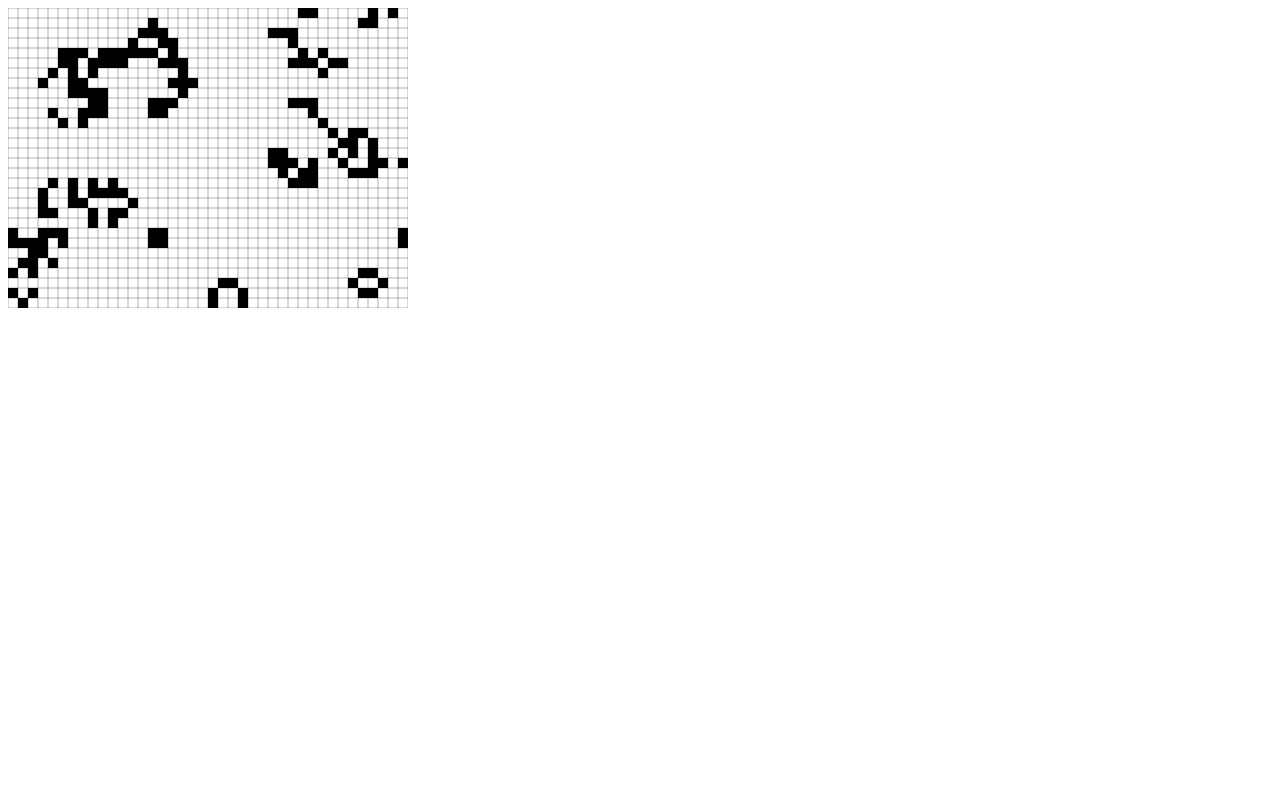
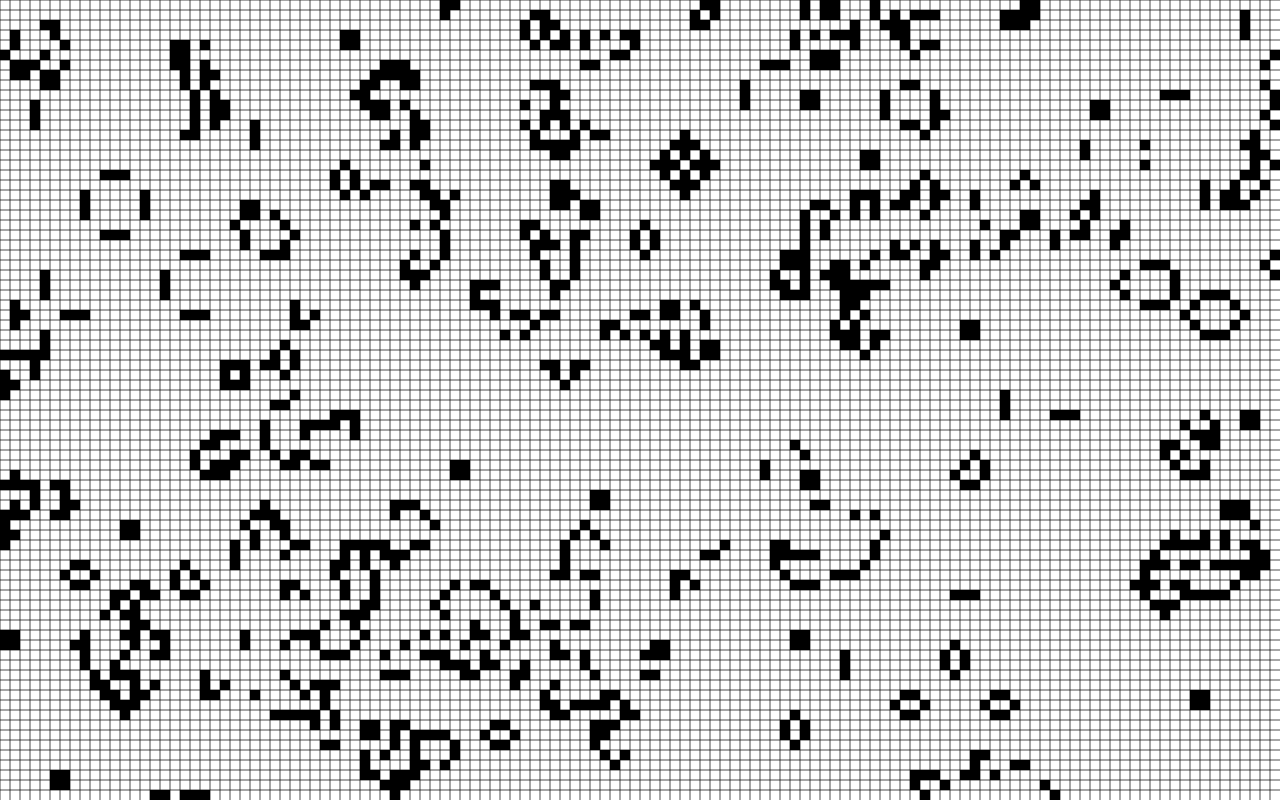
Before and after one commit to NekitCorp/game-of-life, a plain HTML site: page index.html in a window 1280 px wide. Drawn offline with Linux system fonts and the light colour scheme.

Commit message:
deploy: 8b8d1f6eae38511718a398f35de1ac665e5a7d56

```diff
--- a/index.html
+++ b/index.html
@@ -5,6 +5,7 @@
         <meta http-equiv="X-UA-Compatible" content="IE=edge" />
         <meta name="viewport" content="width=device-width, initial-scale=1.0" />
         <title>Game of life</title>
+        <link rel="stylesheet" type="text/css" href="styles.css" />
     </head>
     <body>
         <canvas width="400" height="300" id="canvas"></canvas>
--- a/js/drawer.js
+++ b/js/drawer.js
@@ -2,25 +2,25 @@ export class Drawer {
     canvas;
     context;
     kernel;
-    width;
-    height;
+    width = document.body.clientWidth;
+    height = document.body.clientHeight;
     rows;
     columns;
     constructor(kernelSize) {
-        // Находим элемент:
+        // Находим элемент
         const canvas = document.getElementById("canvas");
         const context = canvas.getContext("2d");
-        const [width, height] = [canvas.offsetWidth, canvas.offsetHeight];
-        // Сохраняем ссылки на контекст и настройки:
+        // Растягиваем элемент на весь экран
+        canvas.width = this.width;
+        canvas.height = this.height;
+        // Сохраняем ссылки на контекст и настройки
         this.canvas = canvas;
         this.context = context;
         this.kernel = kernelSize;
-        this.width = width;
-        this.height = height;
-        // Рассчитываем количество колонок и рядов на поле:
-        this.rows = Math.floor(height / this.kernel);
-        this.columns = Math.floor(width / this.kernel);
-        // Нормализуем отображение на экранах с высокой плотностью пикселей:
+        // Рассчитываем количество колонок и рядов на поле
+        this.rows = Math.floor(this.height / this.kernel);
+        this.columns = Math.floor(this.width / this.kernel);
+        // Нормализуем отображение на экранах с высокой плотностью пикселей
         this.normalizeScale();
     }
     normalizeScale = () => {
@@ -34,16 +34,16 @@ export class Drawer {
         }
     };
     drawGrid = () => {
-        this.context.strokeStyle = "rgba(0,0,0,0.3)";
-        // Вертикальные линии:
-        for (let i = 0; i < this.width + this.kernel; i += this.kernel) {
+        this.context.strokeStyle = "rgba(0,0,0,0.7)";
+        // Вертикальные линии
+        for (let i = 0; i < this.width; i += this.kernel) {
             this.context.beginPath();
             this.context.moveTo(i, 0);
             this.context.lineTo(i, this.height);
             this.context.stroke();
         }
-        // Горизонтальные линии:
-        for (let j = 0; j < this.height + this.kernel; j += this.kernel) {
+        // Горизонтальные линии
+        for (let j = 0; j < this.height; j += this.kernel) {
             this.context.beginPath();
             this.context.moveTo(0, j);
             this.context.lineTo(this.width, j);
--- a/js/index.js
+++ b/js/index.js
@@ -1,7 +1,7 @@
 import { Drawer } from "./drawer.js";
 import { World } from "./world.js";
 const drawer = new Drawer(10);
-const world = new World(30, 40);
+const world = new World(drawer.rows, drawer.columns);
 function liveGeneration() {
     drawer.reset();
     world.evolve();
--- a/js/random.js
+++ b/js/random.js
@@ -6,7 +6,7 @@ export function populateRandom(rows, columns) {
     const population = {};
     range(columns).forEach((_, i) => {
         range(rows).forEach((_, j) => {
-            if (Math.random() <= 0.5)
+            if (Math.random() <= 0.4)
                 return;
             population[`${i}:${j}`] = createAgent(i, j);
         });
--- /dev/null
+++ b/styles.css
@@ -0,0 +1,5 @@
+body {
+    margin: 0;
+    padding: 0;
+    height: 100vh;
+}
```
